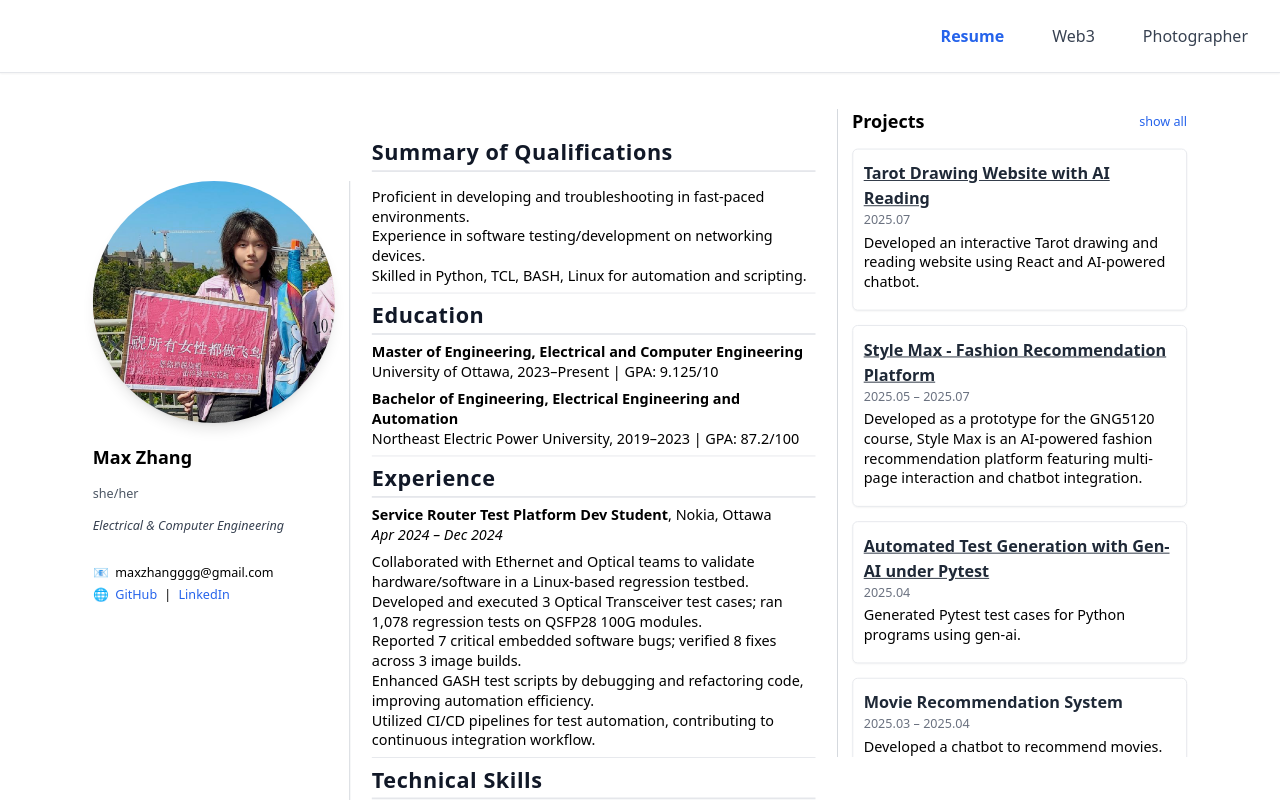
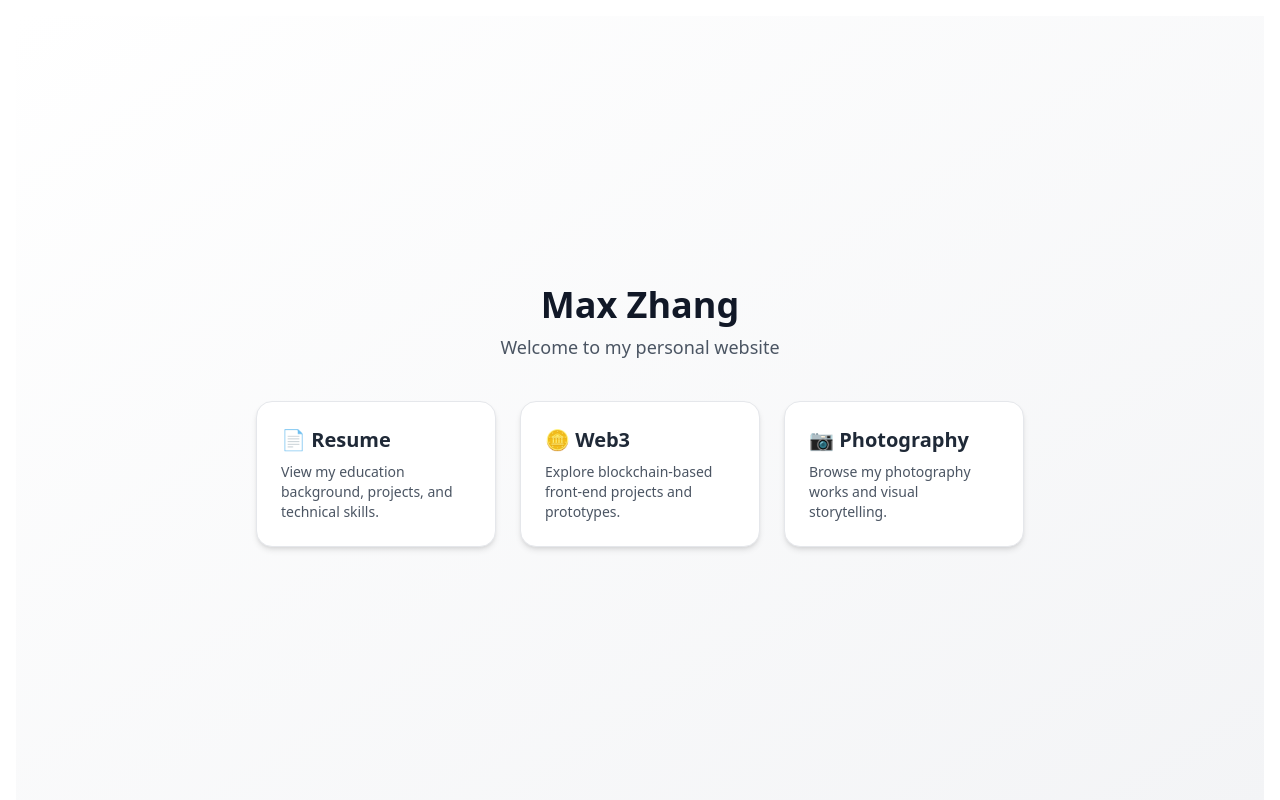
Before and after one commit to maxzhangg/portfolio, a React (Vite) app: page /#/ in a window 1280 px wide. Before the commit this address led to /#/resume. Shown: the top 800 px of the page. Built offline with nearby package versions, Linux system fonts and the light colour scheme.

Commit message:
remove navbar

```diff
--- a/src/App.jsx
+++ b/src/App.jsx
@@ -3,19 +3,21 @@ import { HashRouter as Router, Routes, Route, Navigate } from "react-router-dom"
 import ResumePage from "./pages/ResumePage";
 import Web3Page from "./pages/Web3Page";
 import PhotographerPage from "./pages/PhotographerPage";
-import Navbar from "./components/Navbar";
+import HomePage from "./pages/HomePage";
 
 const App = () => {
   return (
     <Router>
-      <Navbar />
-      <Routes>
-        <Route path="/resume" element={<ResumePage />} />
-        <Route path="/web3" element={<Web3Page />} />
-        <Route path="/photographer" element={<PhotographerPage />} />
-        {/* 默认跳转到 /resume */}
-        <Route path="*" element={<Navigate to="/resume" />} />
-      </Routes>
+      <div className="min-h-screen bg-white p-4">
+        <Routes>
+          <Route path="/" element={<HomePage />} />
+          <Route path="/resume" element={<ResumePage />} />
+          <Route path="/web3" element={<Web3Page />} />
+          <Route path="/photographer" element={<PhotographerPage />} />
+          {/* 其他路径都跳转到主页 */}
+          <Route path="*" element={<Navigate to="/" />} />
+        </Routes>
+      </div>
     </Router>
   );
 };
--- /dev/null
+++ b/src/pages/HomePage.jsx
@@ -0,0 +1,50 @@
+import React from "react";
+import { useNavigate } from "react-router-dom";
+
+const HomePage = () => {
+  const navigate = useNavigate();
+
+  const pages = [
+    {
+      id: "resume",
+      title: "📄 Resume",
+      description: "View my education background, projects, and technical skills.",
+    },
+    {
+      id: "web3",
+      title: "🪙 Web3",
+      description: "Explore blockchain-based front-end projects and prototypes.",
+    },
+    {
+      id: "photographer",
+      title: "📷 Photography",
+      description: "Browse my photography works and visual storytelling.",
+    },
+  ];
+
+  return (
+    <div className="min-h-screen bg-gradient-to-br from-white to-gray-100 flex items-center justify-center p-6">
+      <div className="max-w-3xl w-full space-y-10">
+        <div className="text-center">
+          <h1 className="text-4xl font-bold text-gray-900">Max Zhang</h1>
+          <p className="text-gray-600 mt-2 text-lg">Welcome to my personal website</p>
+        </div>
+
+        <div className="grid gap-6 sm:grid-cols-1 md:grid-cols-3">
+          {pages.map((page) => (
+            <button
+              key={page.id}
+              onClick={() => navigate(`/${page.id}`)}
+              className="bg-white border border-gray-200 shadow-md rounded-2xl p-6 text-left hover:shadow-lg hover:border-gray-300 transition"
+            >
+              <h2 className="text-xl font-semibold text-gray-800 mb-2">{page.title}</h2>
+              <p className="text-gray-600 text-sm">{page.description}</p>
+            </button>
+          ))}
+        </div>
+      </div>
+    </div>
+  );
+};
+
+export default HomePage;
--- a/src/pages/ResumePage.jsx
+++ b/src/pages/ResumePage.jsx
@@ -115,7 +115,7 @@ const ResumePage = () => {
   };
 
   return (
-    <div className="transform scale-90 origin-top grid grid-cols-1 md:grid-cols-12 gap-6 max-w-[1800px] mx-auto px-8 pt-10 pb-8">
+    <div className="transform scale-90 origin-top grid grid-cols-1 md:grid-cols-12 gap-6 max-w-[1800px] mx-auto px-8 pt-20 pb-8">
       {/* 左栏 */}
       <div className="md:col-span-3 flex justify-center md:block border-r border-gray-300 pr-4 mt-20">
         <div className="flex flex-col items-center md:items-start gap-4 text-sm text-center md:text-left">
```
